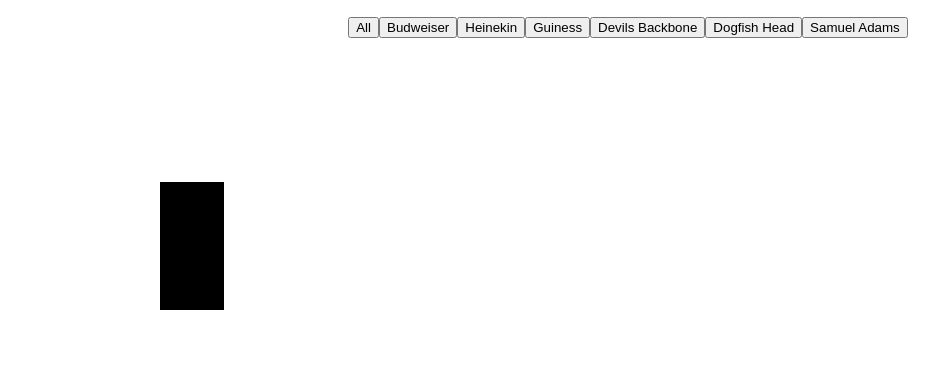
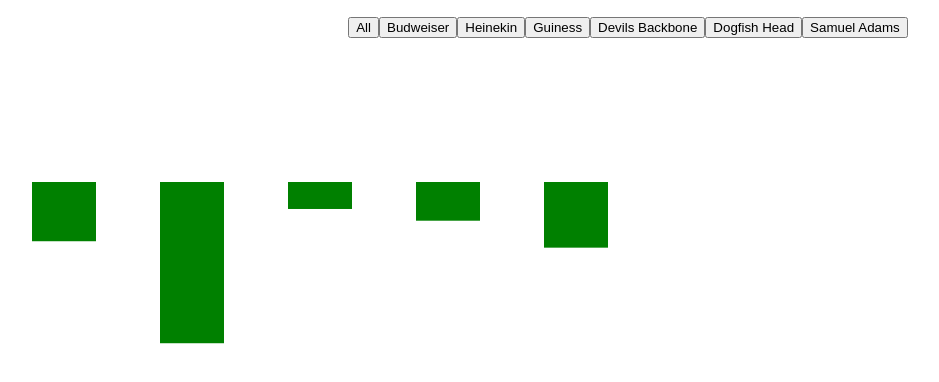
Before and after one commit to MattTheEconomist/Interactive_Dashboard-Beer_Market, a React (Create React App) app: page / in a window 1280 px wide. Shown: the top 382 px of the page, without its empty margins (32-971 px from the left). Built offline with nearby package versions, Linux system fonts and the light colour scheme.

Commit message:
bar rects exist

```diff
--- a/package.json
+++ b/package.json
@@ -6,6 +6,7 @@
     "@testing-library/jest-dom": "^5.11.5",
     "@testing-library/react": "^11.1.1",
     "@testing-library/user-event": "^12.2.0",
+    "d3": "^6.2.0",
     "react": "^17.0.1",
     "react-dom": "^17.0.1",
     "react-scripts": "4.0.0",
--- a/src/App.js
+++ b/src/App.js
@@ -14,9 +14,9 @@ function App() {
     setSelectedVendor(group);
   }
 
-  useEffect(()=>{
-    console.log(selectedVendor)
-  },[selectedVendor])
+  // useEffect(()=>{
+    // console.log(selectedVendor)
+  // },[selectedVendor])
 
 
 
@@ -28,7 +28,7 @@ function App() {
 
       </div>
 
-      <svg viewBox="-5 0 100 100" preserveAspectRatio="xMidyMid meet">
+      <svg viewBox="-5 0 100 100" preserveAspectRatio="xMidYMid meet">
 
 
       <BarChart selectedVendor={selectedVendor}/>
--- a/src/components/bar/BarChart.jsx
+++ b/src/components/bar/BarChart.jsx
@@ -7,15 +7,26 @@ export default function BarChart (props){
     const {selectedVendor} = props
 
 
+
+
     useEffect(()=>{
-        console.log(barData.barData.filter((row=>row.Vendor==selectedVendor)))
+        // console.log(barData.barData.filter((row=>row.Vendor===selectedVendor)))
         // console.log(selectedVendor)
 
     },[selectedVendor])
 
+    const selectedData=barData.barData.filter((row=>row.Vendor===selectedVendor))
+
+    console.log(selectedData)
+
+    const bars = selectedData.map((row, ind)=><rect key={row.Volume+Math.random()} x={ind*10} y="10" width="5px" height={row.Volume/50} fill="green"/>)
+
+
+
 
     return <g>
 
-        <rect x="10" y="10" width="5px" height="10px" fill="black"></rect>
+        {/* <rect x="10" y="10" width="5px" height="10px" fill="black"></rect> */}
+        {bars}
     </g>
 }
--- a/src/data/barData.js
+++ b/src/data/barData.js
@@ -177,4 +177,4 @@ let barData = [
     }
   ]
 
-export default {barData}
+export  default {barData}
```
Also changed, not shown: 1 other file (tests, documents, lock files or other folders).
